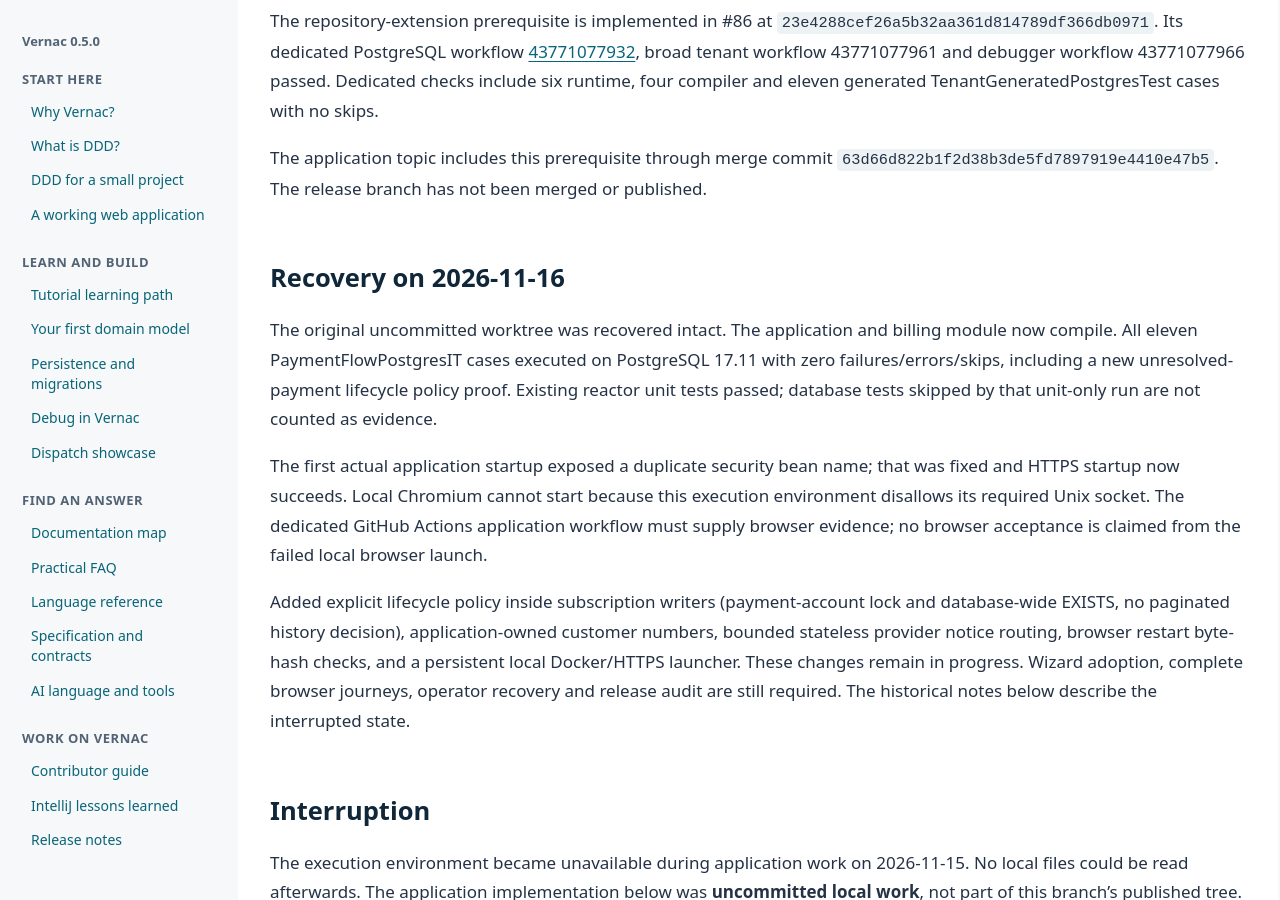
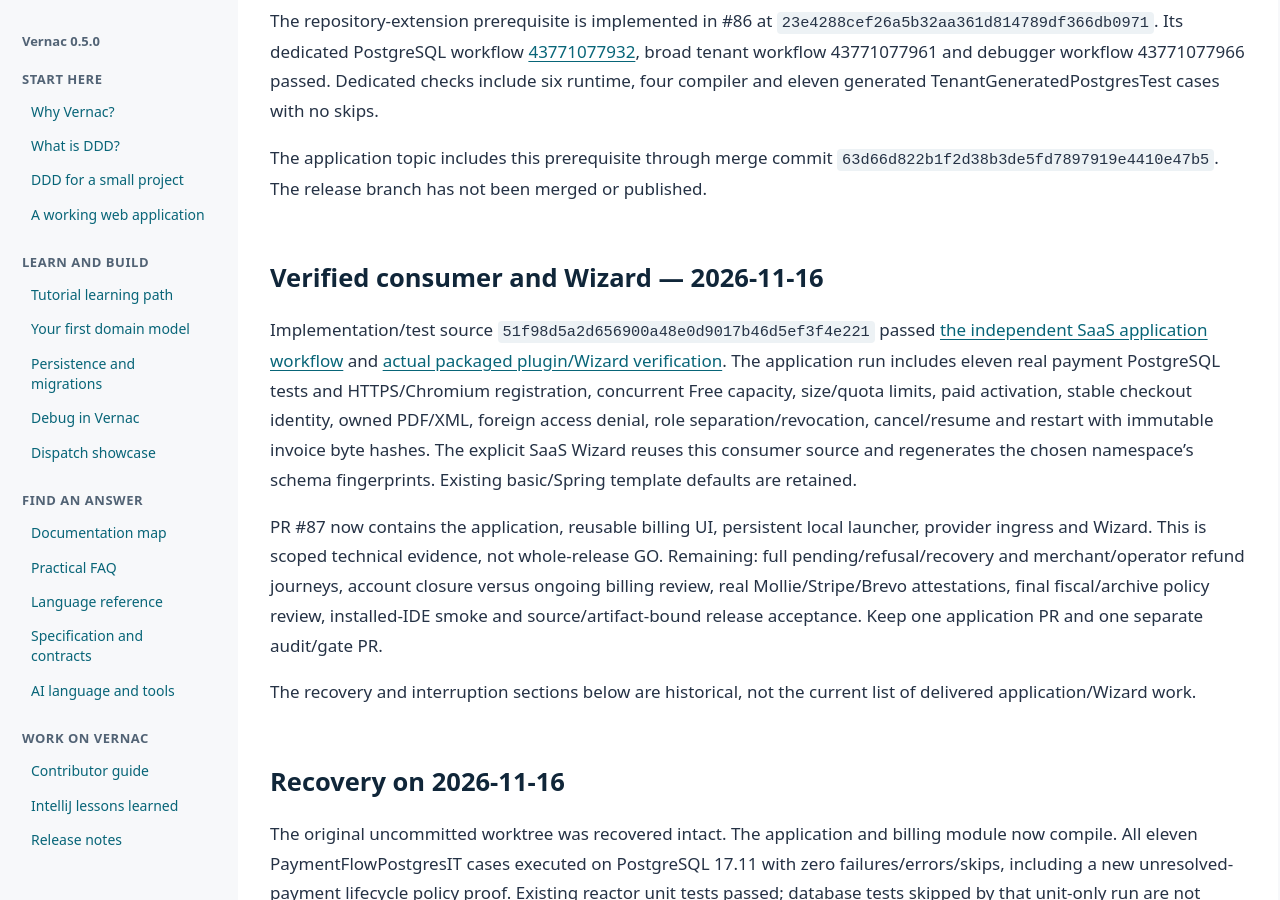
Before and after one commit to DannyReinhold/vernac, a Jekyll site: the page built from docs/development/saas-application-checkpoint.md, in a window 1280 px wide and 900 px high, scrolled down 308 px. Built offline with Jekyll 4.4.1, drawn with Linux system fonts in a browser that asks for light colours; our own code applies the rules of GitHub Pages for plain Markdown files.

Commit message:
docs(saas): record passing browser restart and packaged Wizard evidence

```diff
--- a/docs/development/saas-application-checkpoint.md
+++ b/docs/development/saas-application-checkpoint.md
@@ -12,6 +12,28 @@ TenantGeneratedPostgresTest cases with no skips.
 The application topic includes this prerequisite through merge commit
 `63d66d822b1f2d38b3de5fd7897919e4410e47b5`.
 The release branch has not been merged or published.
+
+## Verified consumer and Wizard — 2026-11-16
+
+Implementation/test source `51f98d5a2d656900a48e0d9017b46d5ef3f4e221` passed
+[the independent SaaS application workflow](https://github.com/DannyReinhold/vernac/actions/runs/43839846054)
+and [actual packaged plugin/Wizard verification](https://github.com/DannyReinhold/vernac/actions/runs/43839846020).
+The application run includes eleven real payment PostgreSQL tests and HTTPS/Chromium
+registration, concurrent Free capacity, size/quota limits, paid activation, stable
+checkout identity, owned PDF/XML, foreign access denial, role separation/revocation,
+cancel/resume and restart with immutable invoice byte hashes. The explicit SaaS Wizard
+reuses this consumer source and regenerates the chosen namespace's schema fingerprints.
+Existing basic/Spring template defaults are retained.
+
+PR #87 now contains the application, reusable billing UI, persistent local launcher,
+provider ingress and Wizard. This is scoped technical evidence, not whole-release GO.
+Remaining: full pending/refusal/recovery and merchant/operator refund journeys,
+account closure versus ongoing billing review, real Mollie/Stripe/Brevo attestations,
+final fiscal/archive policy review, installed-IDE smoke and source/artifact-bound
+release acceptance. Keep one application PR and one separate audit/gate PR.
+
+The recovery and interruption sections below are historical, not the current list
+of delivered application/Wizard work.
 
 ## Recovery on 2026-11-16
 
--- a/tools/check-doc-links.py
+++ b/tools/check-doc-links.py
@@ -10,7 +10,7 @@ from urllib.parse import unquote, urlsplit
 ROOT = Path(__file__).resolve().parent.parent
 FILES = [ROOT / 'README.md'] + sorted((ROOT / 'docs').rglob('*.md'))
 for folder in ('examples', 'templates', 'saas'):
-    FILES += [p for p in (ROOT / folder).rglob('*.md') if 'target' not in p.parts]
+    FILES += [p for p in (ROOT / folder).rglob('*.md') if not {'target', 'node_modules', '.local'}.intersection(p.parts)]
 
 
 def prose(text):
```
Also changed, not shown: docs/development/saas-0.6.0-plan.md (+17 -1 lines).
